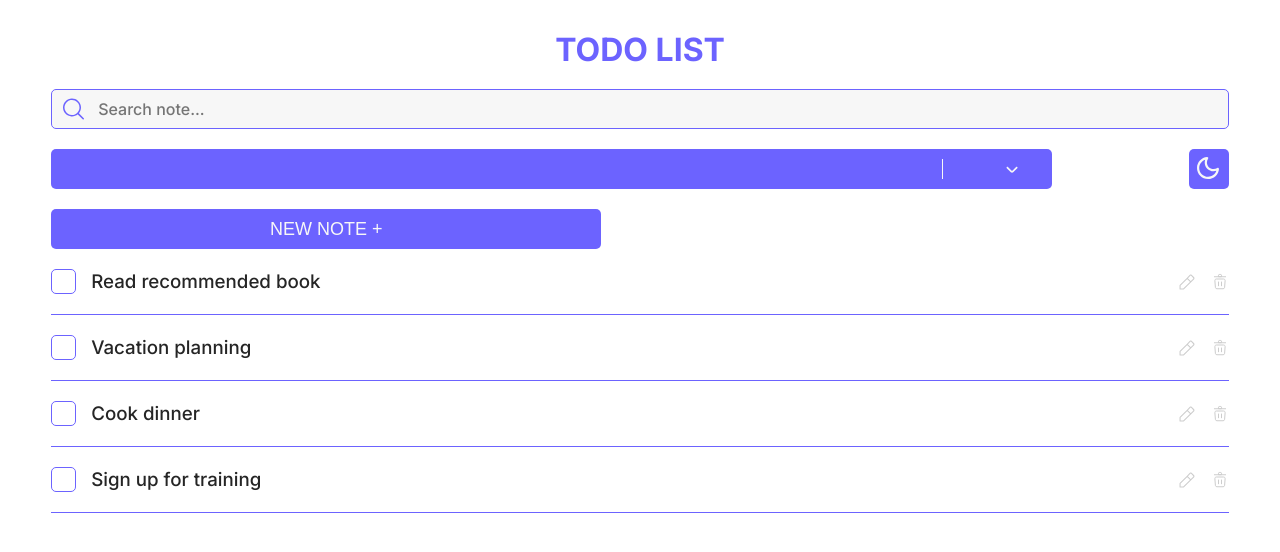
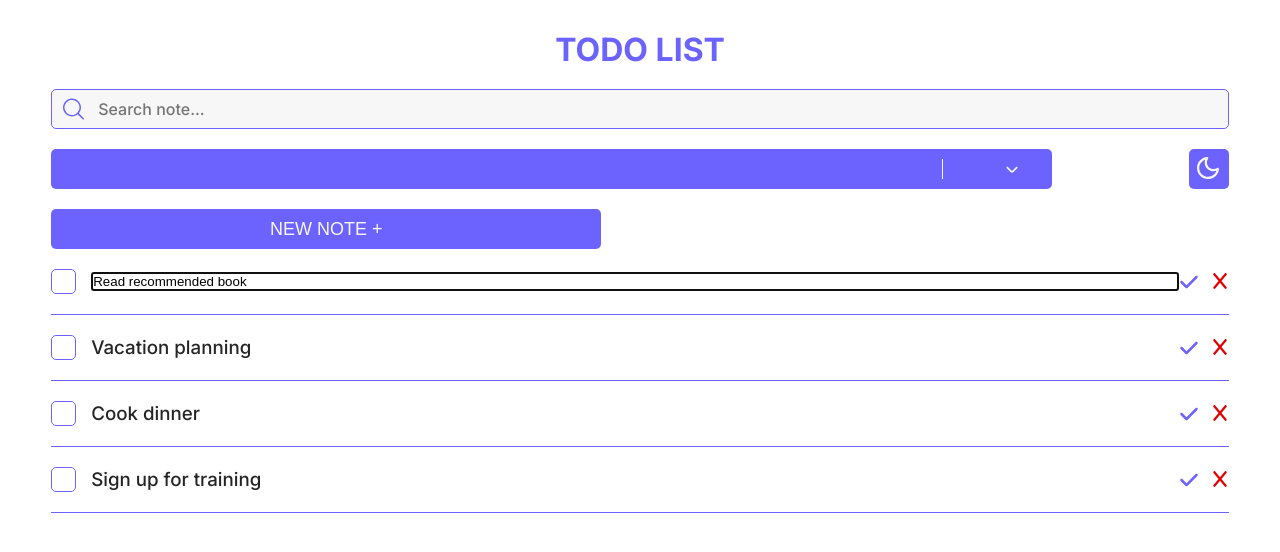
Before and after one commit to AlbinIzmaku/to-do-app, a Next.js app: page / in a window 1280 px wide. Both pictures are taken after a click on the icon 1186 px from the left and 281 px from the top of the page. Shown: the top 552 px of the page. Built offline with nearby package versions, Linux system fonts and the light colour scheme.

Commit message:
added interactivity to list

```diff
--- /dev/null
+++ b/src/app/aa.jsx
@@ -0,0 +1,32 @@
+import { useState } from "react"
+
+let initialCounter = [0, 0, 0]
+
+export default function Aa() {
+  const[counters, setCounters] = useState(initialCounter)
+
+  function handleIncrementClick(index) {
+    const nextCounters = counters.map((c, i) => {
+      if(i === index) {
+        return c + 1;
+      }else {
+        return c;
+      }
+    })
+
+    setCounters(nextCounters)
+  }
+
+  return (
+    <ul>
+      {counters.map((counter, i) => (
+        <li key={i}>
+          {counter}
+          <button onClick={() => {
+            handleIncrementClick(i);
+          }}>+1</button>
+        </li>
+      ))}
+    </ul>
+  )
+}
--- a/src/app/page.js
+++ b/src/app/page.js
@@ -4,27 +4,72 @@ import Search from "@/svg/search";
 import MySelect from "@/components/mySelect";
 import styles from "@/app/page.module.css";
 import Moon from "@/svg/moon";
-import { useState } from "react";
+import { useEffect, useState } from "react";
 import Light from "@/svg/light";
 import MyButton from "@/components/myButton";
-import Edit from "@/svg/edit";
-import Delete from "@/svg/delete";
 import List from "@/components/list";
+import Aa from "./aa";
+import True from "@/svg/true";
 
+let nextId = 4;
 export default function Home() {
   const [isDarkMode, setIsDarkMode] = useState(false);
-
+  const [click, setClick] = useState(false);
+  const [notes, setNotes] = useState([
+    {
+      id: 0,
+      text: "Read recommended book",
+    },
+    {
+      id: 1,
+      text: "Vacation planning",
+    },
+    {
+      id: 2,
+      text: "Cook dinner",
+    },
+    {
+      id: 3,
+      text: "Sign up for training",
+    },
+  ]);
 
   function toggleTheme() {
     setIsDarkMode(!isDarkMode);
   }
+
+  function handleClick() {
+    setClick(!click);
+  }
+
+  function handleAdd(note) {
+    if (note !== "") {
+      setNotes([
+        ...notes,
+        {
+          id: nextId++,
+          text: note,
+        },
+      ]);
+    }
+
+    setClick(!click);
+  }
+
+  useEffect(() => {
+    localStorage.setItem("notes", JSON.stringify(notes));
+  }, [notes]);
 
   return (
     <main className={`${isDarkMode ? styles.darkMain : styles.lightMain}`}>
       <h1 className={styles.h1}>TODO LIST</h1>
       <section className={styles.mainSection}>
         <div className={styles.searchContainer}>
-          <input className={styles.search} placeholder="Search note..." autoFocus />
+          <input
+            className={styles.search}
+            placeholder="Search note..."
+            autoFocus
+          />
           <Search className={styles.searchIcon} />
         </div>
         <div className={styles.selectContainer}>
@@ -36,9 +81,14 @@ export default function Home() {
           )}
         </div>
       </section>
-      <MyButton />
+      <MyButton
+        click={click}
+        handleClick={handleClick}
+        handleAdd={handleAdd}
+        notes={notes}
+      />
       <section>
-        <List />
+        <List notes={notes} setNotes={setNotes} />
       </section>
     </main>
   );
--- a/src/components/list.jsx
+++ b/src/components/list.jsx
@@ -1,45 +1,90 @@
+// list.jsx
 import Delete from "@/svg/delete";
 import Edit from "@/svg/edit";
 import styles from "@/styles/list.module.css";
 import { useState } from "react";
+import True from "@/svg/true";
+import X from "@/svg/x";
 
-export default function List() {
-  const [notes, setNotes] = useState([
-    {
-      id: 1,
-      text: "Read recommended book",
-    },
-    {
-      id: 2,
-      text: "Vacation planning",
-    },
-    {
-      id: 3,
-      text: "Cook dinner",
-    },
-    {
-      id: 4,
-      text: "Sign up for training",
-    },
-  ]);
+export default function List({ notes, setNotes }) {
+  const [editingNoteId, setEditingNoteId] = useState(null);
+  const [editedNotes, setEditedNotes] = useState({});
+  const [logos, setLogos] = useState(true);
+
+  function handleEdit(noteId) {
+    setEditingNoteId(noteId);
+    setLogos(false);
+  }
+
+  function handleInputChange(event, noteId) {
+    setEditedNotes({
+      ...editedNotes,
+      [noteId]: event.target.value,
+    });
+  }
+
+  function handleSaveChanges() {
+    const updatedNotes = notes.map((note) => {
+      if (editedNotes[note.id] !== undefined) {
+        return {
+          ...note,
+          text: editedNotes[note.id],
+        };
+      }
+      return note;
+    });
+    setNotes(updatedNotes);
+    setEditingNoteId(null);
+    setLogos(true);
+  }
+
+  function handleDiscardChanges() {
+    setEditedNotes({});
+    setEditingNoteId(null);
+    setLogos(true);
+  }
 
   return (
     <ul className={styles.list}>
-      {notes.map((note) => {
-        return (
+      {notes.map((note) => (
         <div key={note.id}>
           <li className={styles.items}>
             <div className={styles.square} />
+            {editingNoteId === note.id ? (
+              <input
+                className={styles.h3}
+                value={
+                  editedNotes[note.id] !== undefined
+                    ? editedNotes[note.id]
+                    : note.text
+                }
+                onChange={(event) => handleInputChange(event, note.id)}
+                onBlur={() => setEditingNoteId(null)}
+                autoFocus
+              />
+            ) : (
               <h3 className={styles.h3}>{note.text}</h3>
+            )}
+
+            {logos ? (
               <div className={styles.update}>
-                <Edit />
-                <Delete />
+                <Edit onClick={() => handleEdit(note.id)} />
+                <Delete
+                  onClick={() =>
+                    setNotes(notes.filter((n) => n.id !== note.id))
+                  }
+                />
               </div>
+            ) : (
+              <div className={styles.update}>
+                <True onClick={handleSaveChanges} />
+                <X onClick={handleDiscardChanges} />
+              </div>
+            )}
           </li>
           <div className={styles.hr} />
         </div>
-        );
-      })}
+      ))}
     </ul>
   );
 }
--- a/src/components/myButton.jsx
+++ b/src/components/myButton.jsx
@@ -1,13 +1,9 @@
 import styles from "@/styles/newButton.module.css";
 import { useEffect, useRef, useState } from "react";
 
-export default function MyButton() {
-  const [click, setClick] = useState(false);
-  const ref = useRef(null);
+export default function MyButton({ click, handleClick, handleAdd }) {
+  const [input, setInput] = useState("");
 
-  function handleClick() {
-    setClick(!click);
-  }
   return (
     <div>
       <button className={styles.newNote} onClick={handleClick}>
@@ -21,10 +17,16 @@ export default function MyButton() {
               placeholder="New note..."
               className={styles.input}
               autoFocus
+              value={input}
+              onChange={(e) => {
+                setInput(e.target.value);
+              }}
             />
             <div className={styles.buttons}>
-              <button className={styles.cancle}>CANCEL</button>
-              <button className={styles.apply}>APPLY</button>
+              <button className={styles.cancle} onClick={handleClick}>CANCEL</button>
+              <button className={styles.apply} onClick={() => handleAdd(input)}>
+                APPLY
+              </button>
             </div>
           </div>
         </div>
--- a/src/styles/list.module.css
+++ b/src/styles/list.module.css
@@ -32,7 +32,12 @@
   display: flex;
   justify-content: space-between;
 }
-
 .hr {
   border-bottom: 1px solid #6c63ff;
 }
+.edit:hover > path {
+  stroke: #6c63ff;
+}
+.delete:hover > path {
+  stroke: #e50000;
+}
--- a/src/svg/delete.jsx
+++ b/src/svg/delete.jsx
@@ -1,4 +1,5 @@
-export default function Delete() {
+import styles from "@/styles/list.module.css";
+export default function Delete({ onDelete }) {
   return (
     <svg
       width="18"
@@ -6,6 +7,8 @@ export default function Delete() {
       viewBox="0 0 18 18"
       fill="none"
       xmlns="http://www.w3.org/2000/svg"
+      className={styles.delete}
+      onClick={onDelete}
     >
       <path
         d="M3.87426 7.61505C3.80724 6.74386 4.49607 6 5.36983 6H12.6302C13.504 6 14.1928 6.74385 14.1258 7.61505L13.6065 14.365C13.5464 15.1465 12.8948 15.75 12.1109 15.75H5.88907C5.10526 15.75 4.4536 15.1465 4.39348 14.365L3.87426 7.61505Z"
--- a/src/svg/edit.jsx
+++ b/src/svg/edit.jsx
@@ -1,4 +1,5 @@
-export default function Edit() {
+import styles from "@/styles/list.module.css";
+export default function Edit({ onClick }) {
   return (
     <svg
       width="16"
@@ -6,6 +7,8 @@ export default function Edit() {
       viewBox="0 0 15 14"
       fill="none"
       xmlns="http://www.w3.org/2000/svg"
+      className={styles.edit}
+      onClick={onClick}
     >
       <path
         d="M7.67272 3.49106L1 10.1637V13.5H4.33636L11.0091 6.82736M7.67272 3.49106L10.0654 1.09837L10.0669 1.09695C10.3962 0.767585 10.5612 0.602613 10.7514 0.540824C10.9189 0.486392 11.0993 0.486392 11.2669 0.540824C11.4569 0.602571 11.6217 0.767352 11.9506 1.09625L13.4018 2.54738C13.7321 2.87769 13.8973 3.04292 13.9592 3.23337C14.0136 3.40088 14.0136 3.58133 13.9592 3.74885C13.8974 3.93916 13.7324 4.10414 13.4025 4.43398L13.4018 4.43468L11.0091 6.82736M7.67272 3.49106L11.0091 6.82736"
--- /dev/null
+++ b/src/svg/true.jsx
@@ -0,0 +1,16 @@
+export default function True({ onClick }) {
+  return (
+    <svg
+      xmlns="http://www.w3.org/2000/svg"
+      width="20"
+      height="20"
+      viewBox="0 0 448 512"
+      onClick={onClick}
+    >
+      <path
+        d="M438.6 105.4c12.5 12.5 12.5 32.8 0 45.3l-256 256c-12.5 12.5-32.8 12.5-45.3 0l-128-128c-12.5-12.5-12.5-32.8 0-45.3s32.8-12.5 45.3 0L160 338.7 393.4 105.4c12.5-12.5 32.8-12.5 45.3 0z"
+        fill="#6c63ff"
+      />
+    </svg>
+  );
+}
--- /dev/null
+++ b/src/svg/x.jsx
@@ -0,0 +1,16 @@
+export default function X({ onClick }) {
+  return (
+    <svg
+      xmlns="http://www.w3.org/2000/svg"
+      width="18"
+      height="18"
+      viewBox="0 0 384 512"
+      onClick={onClick}
+    >
+      <path
+        d="M376.6 84.5c11.3-13.6 9.5-33.8-4.1-45.1s-33.8-9.5-45.1 4.1L192 206 56.6 43.5C45.3 29.9 25.1 28.1 11.5 39.4S-3.9 70.9 7.4 84.5L150.3 256 7.4 427.5c-11.3 13.6-9.5 33.8 4.1 45.1s33.8 9.5 45.1-4.1L192 306 327.4 468.5c11.3 13.6 31.5 15.4 45.1 4.1s15.4-31.5 4.1-45.1L233.7 256 376.6 84.5z"
+        fill="#e50000"
+      />
+    </svg>
+  );
+}
```
Also changed, not shown: src/utils/localStorage.js (added, +13 -0 lines). Lines whose indentation alone changed are shown as unchanged.
